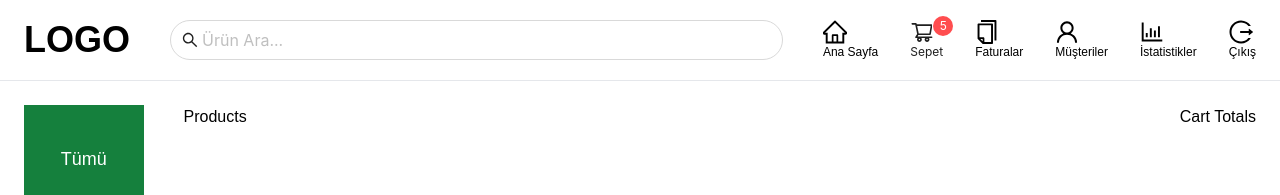
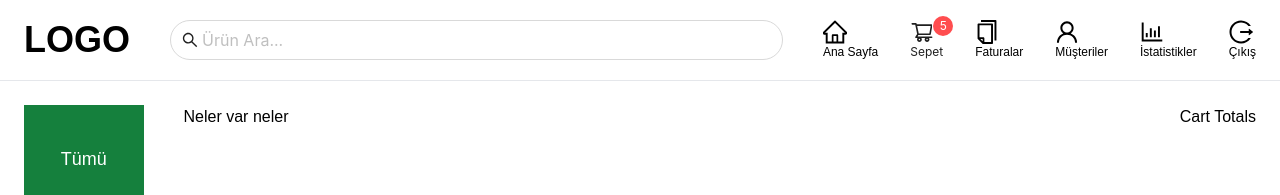
Before and after one commit to ilkeasagicayir/pos-application, a React (Create React App) app in the folder pos-application/client/: page / in a window 1280 px wide. Shown: the top 195 px of the page. Built offline with nearby package versions, Linux system fonts and the light colour scheme.

Commit message:
Update App.jsx

```diff
--- a/pos-application/client/src/App.jsx
+++ b/pos-application/client/src/App.jsx
@@ -10,7 +10,7 @@ function App() {
           <Categories />
         </div>
         <div className="products flex-[8]">
-          <div>Products</div>
+          <div>Neler var neler</div>
         </div>
         <div className="cartTotals">
           <div>Cart Totals</div>
```
